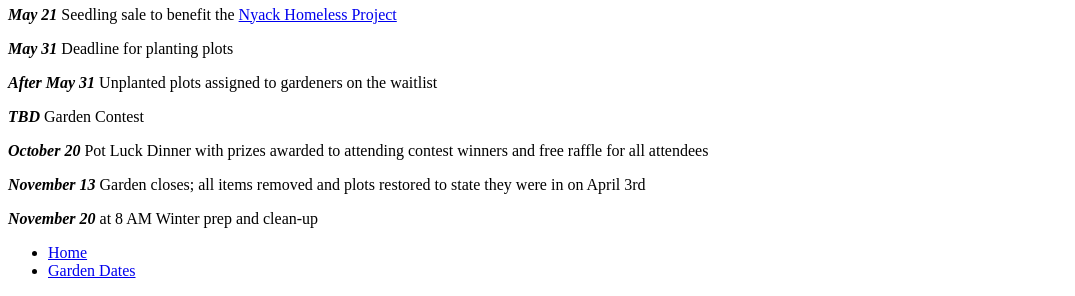
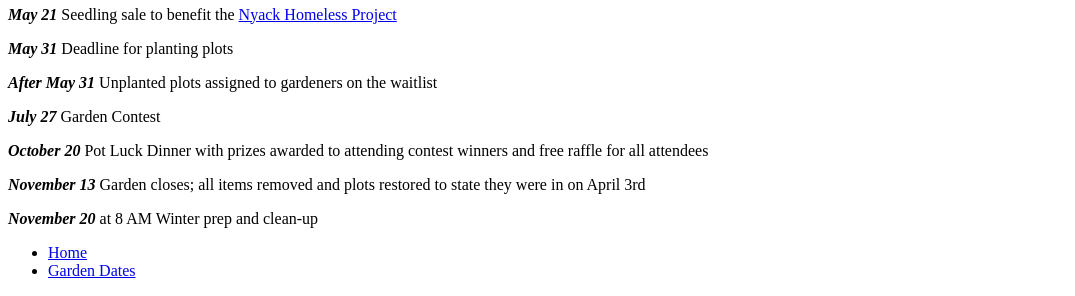
Before and after one commit to bosborne/nyackcommunitygarden, a Jekyll site: the page built from garden-dates/index.md, in a window 1280 px wide. Shown: the part 524-820 px from the top of the page, without its empty margins (0-1075 px from the left). Built offline with Jekyll 4.4.1, drawn with Linux system fonts in a browser that asks for light colours; nearby versions of some CDN libraries; library files that are not in the unit come from our copies.

Commit message:
Specify date for Garden contest

```diff
--- a/garden-dates/index.md
+++ b/garden-dates/index.md
@@ -25,7 +25,7 @@ published: true
 
 ***After May 31*** Unplanted plots assigned to gardeners on the waitlist
 
-***TBD*** Garden Contest
+***July 27*** Garden Contest
 
 ***October 20*** Pot Luck Dinner with prizes awarded to attending contest winners and free raffle for all attendees
 
```
